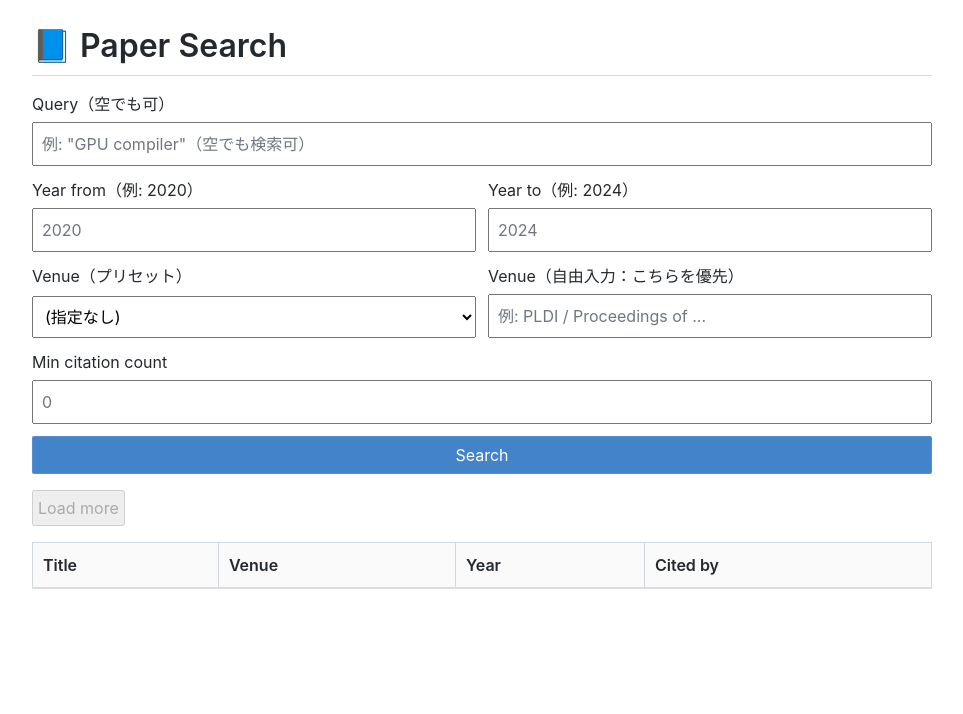
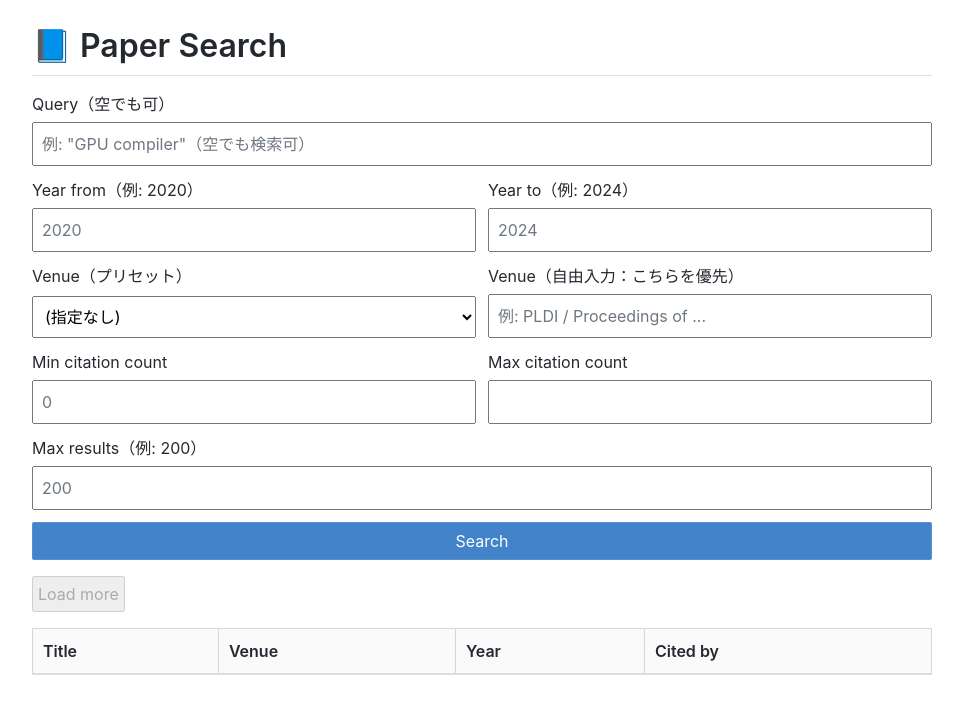
Before and after one commit to acd1034/acd1034.github.io, a Jekyll site: the page built from apps/paper-search/index.html, in a window 1280 px wide. Shown: the top 714 px of the page, without its empty margins (158-1121 px from the left). Built offline with Jekyll 4.4.1, drawn with Linux system fonts in a browser that asks for light colours; part of the change alters nothing that is shown.

Commit message:
Add input fields for max results and citation count filters

```diff
--- a/apps/paper-search/app.js
+++ b/apps/paper-search/app.js
@@ -8,6 +8,9 @@ const resultsBody = document.getElementById("resultsBody");
 let nextToken = null;
 let lastParams = null; // API向けクエリ（year等整形済み）
 let lastState = null; // URL同期用の状態（yearFrom/yearTo等を保持）
+let totalLoaded = 0;
+let maxResultsLimit = null;
+let maxCitationLimit = null;
 
 function setStatus(msg) {
   statusEl.textContent = msg;
@@ -94,6 +97,16 @@ function yearRangeToApiParam(yearFrom, yearTo) {
   return null;
 }
 
+function parseIntLimit(value, min) {
+  const t = (value ?? "").toString().trim();
+  if (!t) return null;
+  const n = Number(t);
+  if (!Number.isFinite(n)) return null;
+  const i = Math.floor(n);
+  if (i < min) return null;
+  return i;
+}
+
 function pickVenue(state) {
   // 自由入力を優先。空ならプリセット。両方空なら null。
   const vt = (state.venueText ?? "").toString().trim();
@@ -113,6 +126,10 @@ function buildStateFromForm(formData) {
     minCitationCount: (formData.get("minCitationCount") ?? "")
       .toString()
       .trim(),
+    maxCitationCount: (formData.get("maxCitationCount") ?? "")
+      .toString()
+      .trim(),
+    maxResults: (formData.get("maxResults") ?? "").toString().trim(),
   };
 }
 
@@ -152,6 +169,8 @@ function syncUrlFromState(state, { replace = true } = {}) {
   setOrDelete("venuePreset", state.venuePreset);
   setOrDelete("venueText", state.venueText);
   setOrDelete("minCitationCount", state.minCitationCount);
+  setOrDelete("maxCitationCount", state.maxCitationCount);
+  setOrDelete("maxResults", state.maxResults);
 
   const newUrl =
     url.pathname +
@@ -171,6 +190,8 @@ function readStateFromUrl() {
     venuePreset: (sp.get("venuePreset") ?? "").toString(),
     venueText: (sp.get("venueText") ?? "").toString(),
     minCitationCount: (sp.get("minCitationCount") ?? "").toString(),
+    maxCitationCount: (sp.get("maxCitationCount") ?? "").toString(),
+    maxResults: (sp.get("maxResults") ?? "").toString(),
   };
 }
 
@@ -181,6 +202,8 @@ function applyStateToForm(state) {
   const vp = form.elements.namedItem("venuePreset");
   const vt = form.elements.namedItem("venueText");
   const mc = form.elements.namedItem("minCitationCount");
+  const xc = form.elements.namedItem("maxCitationCount");
+  const mr = form.elements.namedItem("maxResults");
 
   if (q) q.value = state.query ?? "";
   if (yf) yf.value = state.yearFrom ?? "";
@@ -188,6 +211,8 @@ function applyStateToForm(state) {
   if (vp) vp.value = state.venuePreset ?? "";
   if (vt) vt.value = state.venueText ?? "";
   if (mc) mc.value = state.minCitationCount ?? "";
+  if (xc) xc.value = state.maxCitationCount ?? "";
+  if (mr) mr.value = state.maxResults ?? "";
 }
 
 async function runSearch(reset = true) {
@@ -198,17 +223,46 @@ async function runSearch(reset = true) {
     const data = await fetchBulk(lastParams, reset ? null : nextToken);
 
     nextToken = data.token ?? null;
-    loadMoreBtn.disabled = !nextToken;
 
     const papers = data.data ?? [];
+    let filteredPapers = papers;
+
+    if (maxCitationLimit !== null) {
+      filteredPapers = papers.filter(
+        (p) => (p.citationCount ?? 0) <= maxCitationLimit
+      );
+    }
+
+    const remaining =
+      maxResultsLimit !== null ? maxResultsLimit - totalLoaded : null;
+
+    if (remaining !== null && remaining <= 0) {
+      nextToken = null;
+      loadMoreBtn.disabled = true;
+      setStatus(`Loaded ${totalLoaded} papers / ${maxResultsLimit}`);
+      return;
+    }
+
+    if (remaining !== null) {
+      filteredPapers = filteredPapers.slice(0, remaining);
+    }
 
     // 表示用venue（自由入力 or プリセット）※API未指定なら空
     const venueForDisplay = pickVenue(lastState) ?? "";
-    renderRows(papers, venueForDisplay);
+    renderRows(filteredPapers, venueForDisplay);
 
-    setStatus(
-      `Loaded ${papers.length} papers${nextToken ? " (more available)" : ""}`
-    );
+    totalLoaded += filteredPapers.length;
+
+    const reachedMax =
+      maxResultsLimit !== null && totalLoaded >= maxResultsLimit;
+    if (reachedMax) nextToken = null;
+
+    loadMoreBtn.disabled = !nextToken || reachedMax;
+
+    let statusMsg = `Loaded ${totalLoaded} papers`;
+    if (maxResultsLimit !== null) statusMsg += ` / ${maxResultsLimit}`;
+    if (nextToken && !reachedMax) statusMsg += " (more available)";
+    setStatus(statusMsg);
   } catch (e) {
     console.error(e);
     setStatus(`Error: ${e.message}`);
@@ -226,11 +280,12 @@ async function startNewSearchFromState(state, { urlMode = "replace" } = {}) {
     isValidYear(state.yearFrom) ||
     isValidYear(state.yearTo) ||
     !!pickVenue(state) ||
-    (state.minCitationCount ?? "").toString().trim() !== "";
+    (state.minCitationCount ?? "").toString().trim() !== "" ||
+    (state.maxCitationCount ?? "").toString().trim() !== "";
 
   if (!hasAnyFilter) {
     setStatus(
-      "Please set at least one condition (query/year/venue/minCitationCount)."
+      "Please set at least one condition (query/year/venue/min/maxCitationCount)."
     );
     return;
   }
@@ -240,6 +295,9 @@ async function startNewSearchFromState(state, { urlMode = "replace" } = {}) {
 
   lastState = state;
   lastParams = buildApiParamsFromState(state);
+  totalLoaded = 0;
+  maxCitationLimit = parseIntLimit(state.maxCitationCount, 0);
+  maxResultsLimit = parseIntLimit(state.maxResults, 1);
 
   await runSearch(true);
 }
@@ -266,7 +324,8 @@ loadMoreBtn.addEventListener("click", async () => {
     isValidYear(state.yearFrom) ||
     isValidYear(state.yearTo) ||
     !!pickVenue(state) ||
-    (state.minCitationCount ?? "").toString().trim() !== "";
+    (state.minCitationCount ?? "").toString().trim() !== "" ||
+    (state.maxCitationCount ?? "").toString().trim() !== "";
 
   if (hasAny) {
     startNewSearchFromState(state, { urlMode: "replace" });
--- a/apps/paper-search/index.html
+++ b/apps/paper-search/index.html
@@ -61,9 +61,21 @@
         </label>
       </div>
 
+      <div class="row2">
+        <label>
+          Min citation count
+          <input name="minCitationCount" type="number" min="0" step="1" placeholder="0" />
+        </label>
+
+        <label>
+          Max citation count
+          <input name="maxCitationCount" type="number" min="0" step="1" />
+        </label>
+      </div>
+
       <label>
-        Min citation count
-        <input name="minCitationCount" type="number" min="0" step="1" placeholder="0" />
+        Max results（例: 200）
+        <input name="maxResults" type="number" min="1" step="1" placeholder="200" />
       </label>
 
       <button type="submit">Search</button>
```
